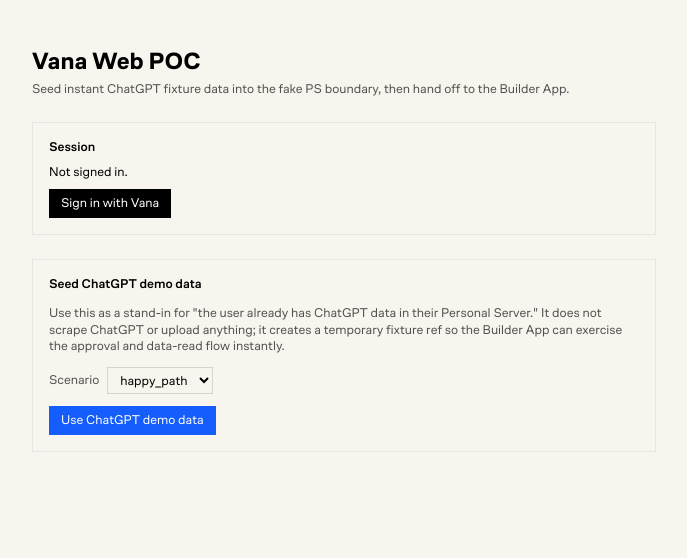
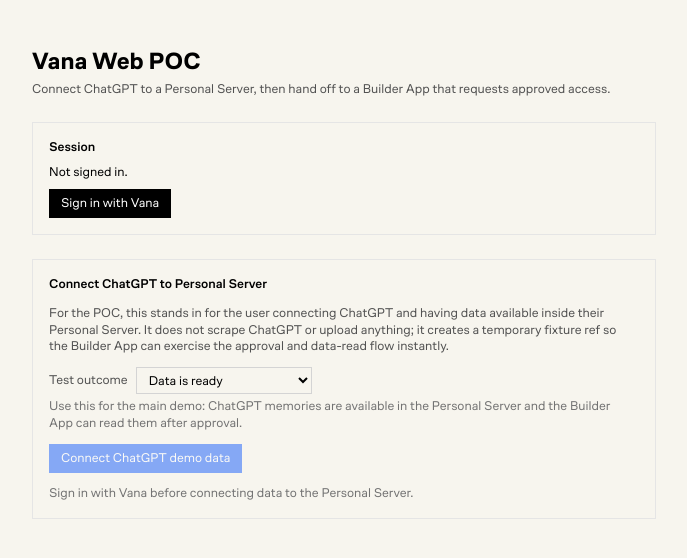
Before and after one commit to vana-com/vana-connect-mobile, a Next.js app: page /demo/login-with-vana/vana-web in a window 1280 px wide. Shown: the top 558 px of the page, without its empty margins (296-983 px from the left). Built offline with nearby package versions, Linux system fonts and the light colour scheme.

Commit message:
copy(dpv2): clarify Vana Web Personal Server flow

```diff
--- a/app/demo/login-with-vana/vana-web/vana-web-poc.tsx
+++ b/app/demo/login-with-vana/vana-web/vana-web-poc.tsx
@@ -12,11 +12,49 @@ type SessionResponse = {
   session: DemoSession | null;
 };
 
-const SCENARIOS: Dpv2PocScenario[] = [
-  "happy_path",
-  "empty",
-  "invalid_ref",
-  "revoked",
+const SCENARIO_OPTIONS: Array<{
+  value: Dpv2PocScenario;
+  label: string;
+  description: string;
+  psStatus: string;
+  psDescription: string;
+}> = [
+  {
+    value: "happy_path",
+    label: "Data is ready",
+    description:
+      "Use this for the main demo: ChatGPT memories are available in the Personal Server and the Builder App can read them after approval.",
+    psStatus: "Ready for Builder App requests",
+    psDescription:
+      "ChatGPT demo memories are available from the fake Personal Server. In production, this would be the user's real PS Lite or full Personal Server.",
+  },
+  {
+    value: "empty",
+    label: "No ChatGPT memories",
+    description:
+      "Use this to check the empty state: the connection exists, but the Personal Server has no memories for this scope.",
+    psStatus: "Connected with no memories",
+    psDescription:
+      "The fake Personal Server is reachable, but it will return an empty ChatGPT memories list.",
+  },
+  {
+    value: "invalid_ref",
+    label: "Broken fixture reference",
+    description:
+      "Use this to check error handling when the Builder App asks the Personal Server with an invalid temporary fixture reference.",
+    psStatus: "Fixture error armed",
+    psDescription:
+      "The fake Personal Server will reject the read with invalid_fixture_ref, simulating a broken temporary POC reference.",
+  },
+  {
+    value: "revoked",
+    label: "Grant revoked",
+    description:
+      "Use this to check error handling when the Personal Server refuses a read because access has been revoked.",
+    psStatus: "Access revoked",
+    psDescription:
+      "The fake Personal Server is reachable, but it will refuse the Builder App read with grant_revoked.",
+  },
 ];
 
 export function VanaWebPoc() {
@@ -76,14 +114,17 @@ export function VanaWebPoc() {
   const builderHref = seed
     ? `/demo/login-with-vana?fixture_ref=${encodeURIComponent(seed.fixtureRef)}`
     : null;
+  const selectedScenario = SCENARIO_OPTIONS.find(
+    (option) => option.value === scenario,
+  );
 
   return (
     <main className="mx-auto flex min-h-screen max-w-2xl flex-col gap-6 px-6 py-12 text-sm">
       <header className="flex flex-col gap-2">
         <h1 className="text-2xl font-semibold">Vana Web POC</h1>
         <p className="text-neutral-600">
-          Seed instant ChatGPT fixture data into the fake PS boundary, then
-          hand off to the Builder App.
+          Connect ChatGPT to a Personal Server, then hand off to a Builder App
+          that requests approved access.
         </p>
       </header>
 
@@ -121,51 +162,73 @@ export function VanaWebPoc() {
       </section>
 
       <section className="rounded-md border border-neutral-200 p-4">
-        <h2 className="mb-3 font-medium">Seed ChatGPT demo data</h2>
+        <h2 className="mb-3 font-medium">
+          Connect ChatGPT to Personal Server
+        </h2>
         <p className="mb-3 max-w-xl text-neutral-600">
-          Use this as a stand-in for "the user already has ChatGPT data in
-          their Personal Server." It does not scrape ChatGPT or upload anything;
-          it creates a temporary fixture ref so the Builder App can exercise the
-          approval and data-read flow instantly.
+          For the POC, this stands in for the user connecting ChatGPT and having
+          data available inside their Personal Server. It does not scrape
+          ChatGPT or upload anything; it creates a temporary fixture ref so the
+          Builder App can exercise the approval and data-read flow instantly.
         </p>
         <div className="flex flex-col gap-3">
+          <div className="flex flex-col gap-1">
             <label className="flex items-center gap-2">
-            <span className="text-neutral-600">Scenario</span>
+              <span className="text-neutral-600">Test outcome</span>
               <select
                 className="rounded border border-neutral-300 px-2 py-1"
                 value={scenario}
-              onChange={(e) => setScenario(e.target.value as Dpv2PocScenario)}
+                onChange={(e) =>
+                  setScenario(e.target.value as Dpv2PocScenario)
+                }
                 disabled={seeding}
               >
-              {SCENARIOS.map((s) => (
-                <option key={s} value={s}>
-                  {s}
+                {SCENARIO_OPTIONS.map((option) => (
+                  <option key={option.value} value={option.value}>
+                    {option.label}
                   </option>
                 ))}
               </select>
             </label>
+            {selectedScenario && (
+              <p className="max-w-xl text-neutral-500">
+                {selectedScenario.description}
+              </p>
+            )}
+          </div>
           <button
             type="button"
             className="w-fit rounded bg-blue-600 px-3 py-1.5 text-white disabled:opacity-50"
             onClick={handleSeed}
-            disabled={seeding}
+            disabled={seeding || !session?.loggedIn}
           >
-            {seeding ? "Seeding..." : "Use ChatGPT demo data"}
+            {seeding ? "Connecting..." : "Connect ChatGPT demo data"}
           </button>
+          {session && !session.loggedIn && (
+            <p className="text-neutral-500">
+              Sign in with Vana before connecting data to the Personal Server.
+            </p>
+          )}
           {error && <p className="text-red-600">{error}</p>}
         </div>
       </section>
 
       {seed && (
         <section className="rounded-md border border-green-300 bg-green-50 p-4">
-          <h2 className="mb-2 font-medium">Seeded</h2>
+          <h2 className="mb-2 font-medium">Personal Server (POC)</h2>
+          <p className="mb-3 max-w-xl text-green-900">
+            {selectedScenario?.psDescription ??
+              "The fake Personal Server is configured for this POC run."}
+          </p>
           <dl className="grid grid-cols-[auto_1fr] gap-x-4 gap-y-1">
+            <dt className="text-neutral-500">Status</dt>
+            <dd>{selectedScenario?.psStatus ?? "Configured"}</dd>
             <dt className="text-neutral-500">Scope</dt>
             <dd className="font-mono">{seed.scope}</dd>
             <dt className="text-neutral-500">Owner subject</dt>
             <dd className="font-mono">{seed.ownerSub}</dd>
-            <dt className="text-neutral-500">Fixture scenario</dt>
-            <dd className="font-mono">{seed.fixturePayload.scenario}</dd>
+            <dt className="text-neutral-500">Test outcome</dt>
+            <dd>{selectedScenario?.label ?? seed.fixturePayload.scenario}</dd>
             <dt className="text-neutral-500">PS URL</dt>
             <dd className="font-mono break-all">{seed.psUrl}</dd>
             <dt className="text-neutral-500">Fixture ref (temporary POC)</dt>
@@ -176,7 +239,7 @@ export function VanaWebPoc() {
               className="mt-3 inline-block rounded bg-black px-3 py-1.5 text-white"
               href={builderHref}
             >
-              Open Builder App
+              Open Builder App to request this data
             </a>
           )}
         </section>
```
Lines whose indentation alone changed are shown as unchanged.
